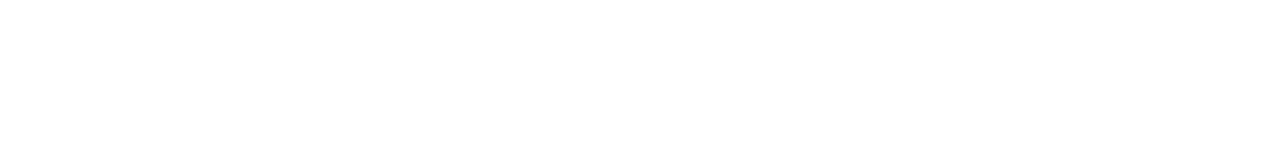
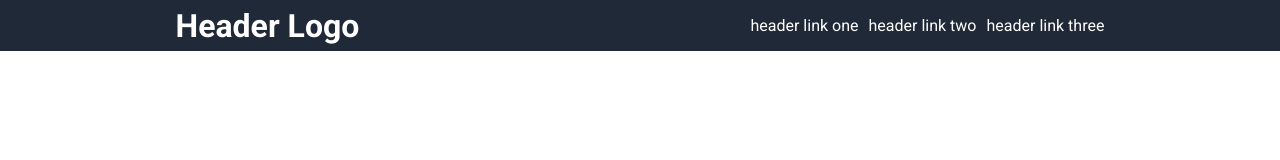
Before and after one commit to wietzikoski/flexbox-landing-page, a plain HTML site: page index.html in a window 1280 px wide. Drawn offline with Linux system fonts and the light colour scheme.

Commit message:
Add fonts. Complete header.

```diff
--- a/index.html
+++ b/index.html
@@ -4,9 +4,28 @@
     <meta charset="UTF-8">
     <meta http-equiv="X-UA-Compatible" content="IE=edge">
     <meta name="viewport" content="width=device-width, initial-scale=1.0">
+    <link rel="preconnect" href="https://fonts.googleapis.com">
+    <link rel="preconnect" href="https://fonts.googleapis.com">
+    <link href="https://fonts.googleapis.com/css2?family=Roboto:wght@400;700&display=swap" rel="stylesheet">
+    <link rel="stylesheet" href="/style.css">
     <title>Flexbox Landing Page</title>
 </head>
 <body>
+    <header>
+        <div class="logo-container"><h1>Header Logo</h1></div>
+        <div class="nav-container">
+            <ul>
+                <li><a href="#">header link one</a></li>
+                <li><a href="#">header link two</a></li>
+                <li><a href="#">header link three</a></li>
+            </ul>
+        </div>
+    </header>
+    <main>
 
+    </main>
+    <footer>
+
+    </footer>
 </body>
 </html>
--- a/style.css
+++ b/style.css
@@ -0,0 +1,44 @@
+body {
+    margin: 0;
+    display: flex;
+    flex-direction: column;
+    font-family: Roboto;
+}
+/*
+COLORS
+dark backround color
+#1f2937
+
+*/
+
+/* HEADER STYLES */
+header {
+    background-color: #1f2937;
+    margin: 0;
+    display: flex;
+    justify-content: space-around;
+
+}
+header h1{
+    margin: 0;
+    color: white;
+    font-family: Roboto;
+    font-weight: 700;
+}
+.logo-container {
+    display: flex;
+    align-items: center;
+    justify-content: center;
+}
+/* NAVIGATION */
+.nav-container ul {
+    display: flex;
+    list-style: none;
+    justify-content: space-around;
+    gap: 10px;
+}
+.nav-container a {
+    color: white;
+    font-weight: 300;
+    text-decoration: none;
+}
```
